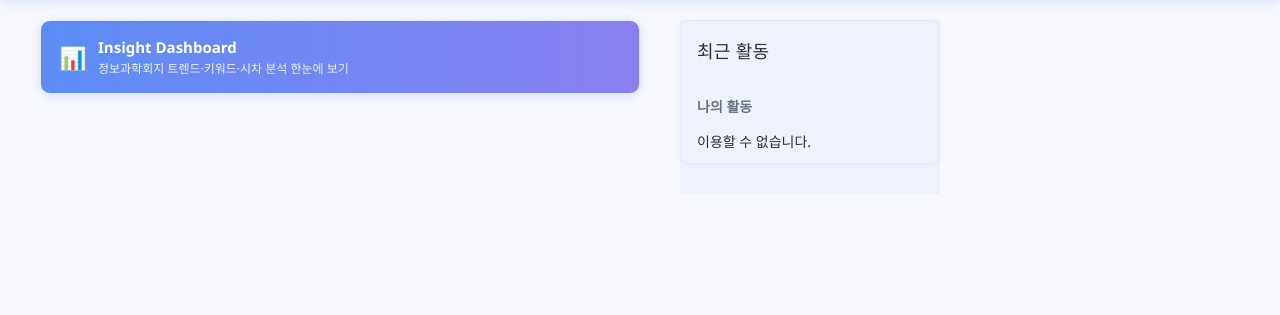
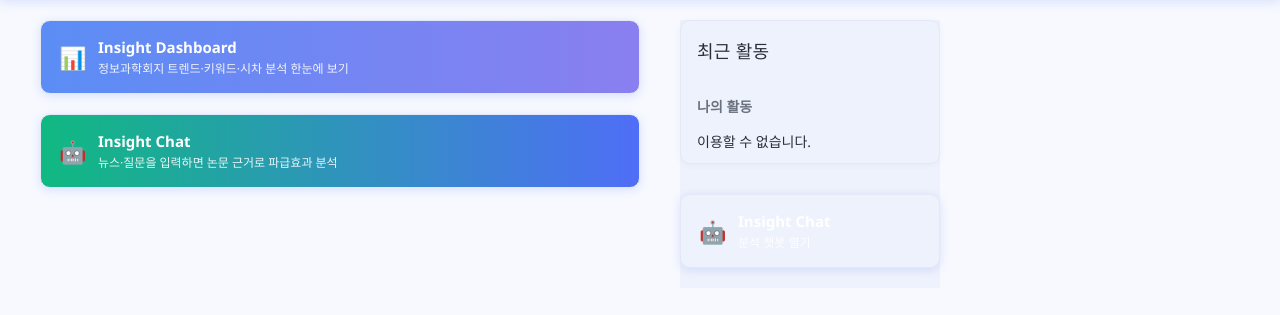
Before and after one commit to majorformula-pitcher/tech_insight, a Django app: page /admin/ in a window 1280 px wide. Shown: the part 55-370 px from the top of the page. Run offline with Django 5.2, Linux system fonts and the light colour scheme; the visitor is signed in with stand-in values (Sample User, id 1); data comes from the database, SQL or seed files in the repository; data that the repository does not hold is empty.

Commit message:
admin 홈에 Insight Chat 접속 버튼 추가 (상단 카드 + 사이드바)
Co-Authored-By: Claude Opus 4.8 <noreply@anthropic.com>

```diff
--- a/tech_insight/app/templates/admin/index.html
+++ b/tech_insight/app/templates/admin/index.html
@@ -16,6 +16,7 @@
   .dash-card a:hover { background: rgba(255,255,255,0.08); }
   .dash-card .ico { font-size: 22px; }
   .dash-card .desc { font-weight: 400; font-size: 12px; opacity: 0.9; margin-top: 2px; }
+  .chat-card { background: linear-gradient(90deg, #10b981 0%, #4f6ef7 100%); }
 </style>
 {% endblock %}
 
@@ -28,12 +29,20 @@
 
 {% block content %}
 <div id="content-main" class="app-list">
-  {# 프로젝트 핵심 → 인사이트 대시보드 카드를 맨 위에 배치 #}
+  {# 프로젝트 핵심 → 대시보드 + 챗봇 카드를 맨 위에 배치 #}
   <div class="dash-card module">
     <a href="/dashboard/">
       <span class="ico">📊</span>
       <span>Insight Dashboard
         <div class="desc">정보과학회지 트렌드·키워드·시차 분석 한눈에 보기</div>
+      </span>
+    </a>
+  </div>
+  <div class="dash-card chat-card module">
+    <a href="/chat/">
+      <span class="ico">🤖</span>
+      <span>Insight Chat
+        <div class="desc">뉴스·질문을 입력하면 논문 근거로 파급효과 분석</div>
       </span>
     </a>
   </div>
@@ -90,5 +99,15 @@
       </ul>
     {% endif %}
   </div>
+
+  {# 최근 활동 아래 — Insight Chat 바로가기 #}
+  <div class="dash-card chat-card module" style="margin-top:16px;">
+    <a href="/chat/">
+      <span class="ico">🤖</span>
+      <span>Insight Chat
+        <div class="desc">분석 챗봇 열기</div>
+      </span>
+    </a>
+  </div>
 </div>
 {% endblock %}
```
